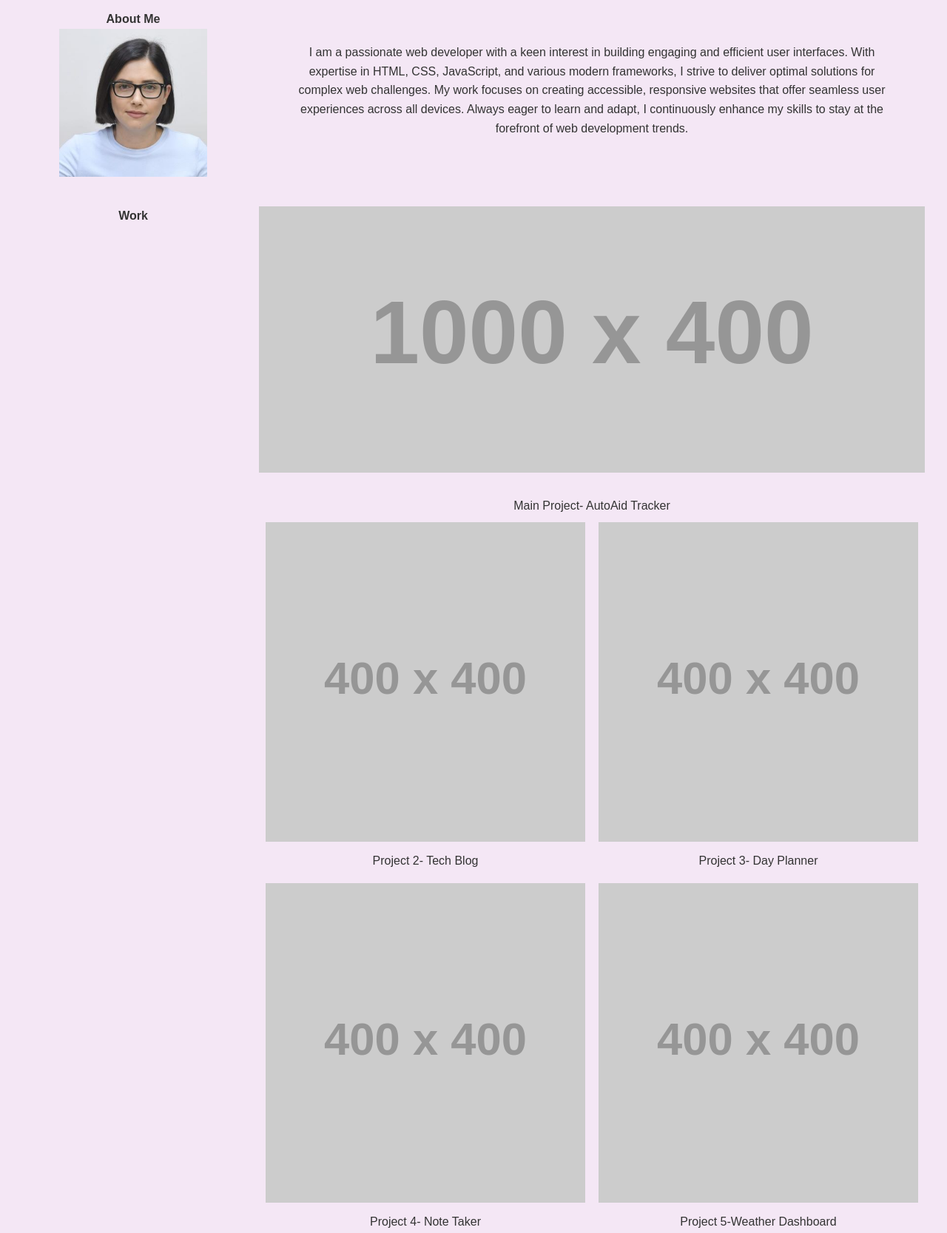
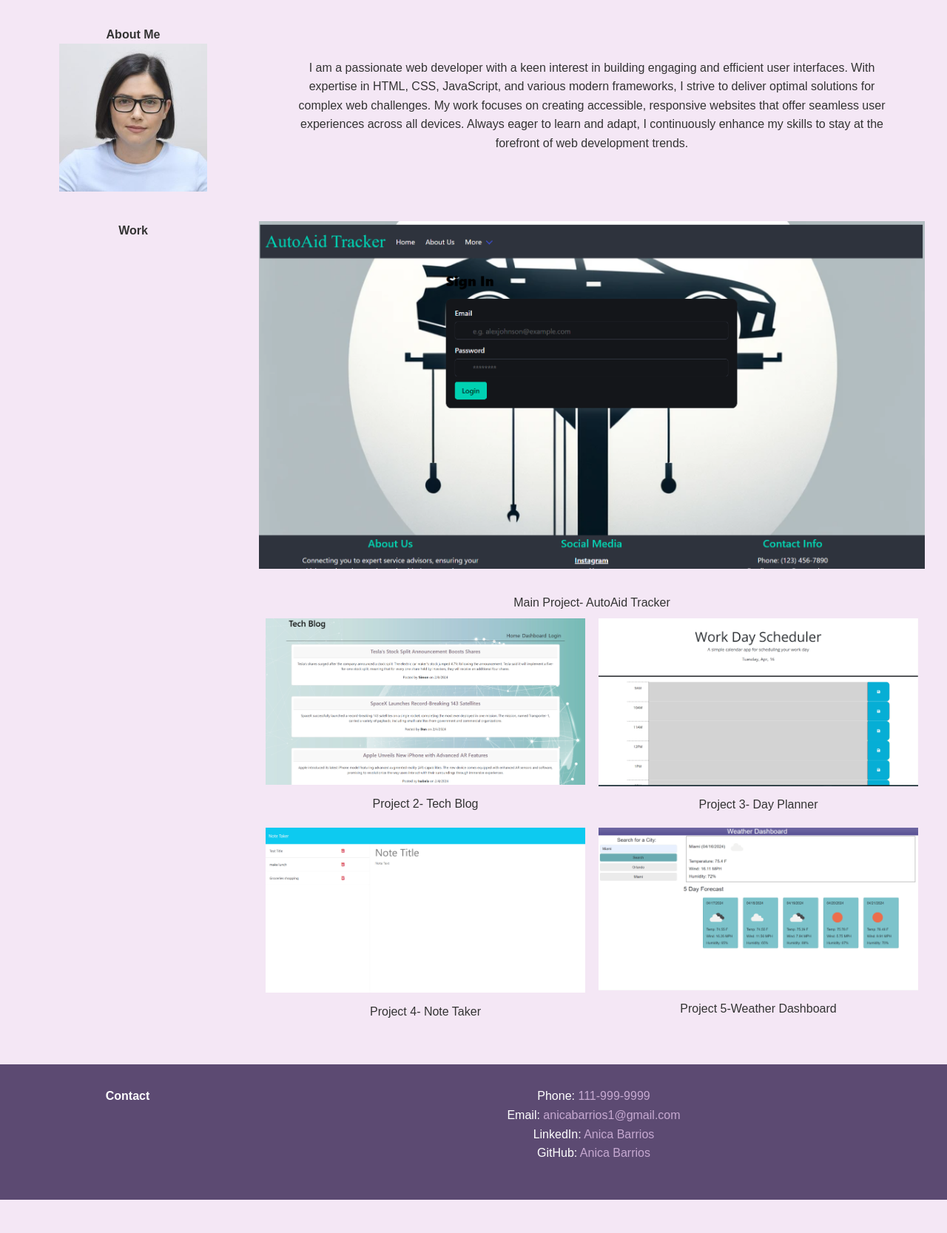
Before and after one commit to anicabarrios/Portfolio, a plain HTML site: page index.html in a window 1280 px wide. Shown: the part 604-2271 px from the top of the page at 74% size. After the commit the page ends 2226 px from the top, so only its background shows below. Drawn offline with Linux system fonts and the light colour scheme; placeholder pictures from the web are drawn by us.

Commit message:
updated hero image

```diff
--- a/assets/css/style.css
+++ b/assets/css/style.css
@@ -13,10 +13,10 @@ header {
 }
 
 h1 {
-   font-size: 150%;
+   font-size: 2rem;
 }
 
-h2{
+h2 {
     text-align: center;
 }
 
@@ -40,7 +40,6 @@ nav a {
 #hero img {
     width: 100%;
     height: 60vh;
-    display: block;
 }
 
 main {
@@ -51,7 +50,7 @@ main {
     text-align: center;
     padding-top: 5%;
     width: 90%;
-  }
+}
 
 .row {
     display: flex;
@@ -67,16 +66,16 @@ main {
 }
 
 .column-left {
-    flex: 1; /* Takes 1/4 of the space */
+    flex: 1;
 }
 
 .column-right {
-    flex: 3; /* Takes 3/4 of the space */
+    flex: 3;
 }
 
 #big-img img {
-    width: 100%; /* Full width of the column */
-    margin-bottom: 20px; /* Space between the big image and smaller images */
+    width: 100%;
+    margin-bottom: 20px;
 }
 
 .small-images {
@@ -87,7 +86,7 @@ main {
 }
 
 .small-images figure {
-    flex: 1 1 48%; /* Each figure takes up roughly half the width, adjusted for margin */
+    flex: 1 1 48%;
     margin: 1%;
     box-sizing: border-box;
 }
@@ -97,28 +96,26 @@ main {
     height: auto;
 }
 
-figure {
+figure, figcaption {
     text-align: center;
 }
 
 figcaption {
-    text-align: center;
     margin-top: 5px;
 }
 
 footer {
-    background-color: #5c4a72; /* Darker purple for contrast */
+    background-color: #5c4a72;
     color: white;
     text-align: center;
     padding: 20px 10px;
 }
 
 footer a {
-    color: #c6a9d1; /* Lighter pastel purple for links */
+    color: #c6a9d1;
     text-decoration: none;
 }
 
-/* Responsive Layout Adjustments */
 @media (max-width: 768px) {
     .row {
         flex-direction: column;
--- a/index.html
+++ b/index.html
@@ -22,7 +22,7 @@
     </header>
 
     <figure id="hero">
-        <img src="./assets/images/hero.webp" alt="Anica Barrios Hero Image">
+        <img src="./assets/images/hero.jpg" alt="Anica Barrios Hero Image">
     </figure>
 
     <main>
@@ -43,32 +43,32 @@
             <section class="column-right">
                 <figure id="big-img">
                     <a href="https://autoaid-tracker-2e1109042824.herokuapp.com/login">
-                        <img src="https://placehold.co/1000x400" alt="Main project">
+                        <img src="./assets/images/autoaid1.png" alt="Main project">
                     </a>
                     <figcaption> Main Project- AutoAid Tracker</figcaption>
                 </figure>
                 <div class="small-images">
                     <figure>
                         <a href="https://tech-blog-ab-23176522f867.herokuapp.com/">
-                            <img src="https://placehold.co/400x400" alt="Project 2">
+                            <img src="./assets/images/techblog.png" alt="Project 2">
                         </a>
                         <figcaption> Project 2- Tech Blog</figcaption>
                     </figure>
                                         <figure>
                         <a href="https://anicabarrios.github.io/Challenge5-Code-Day-Planner/">
-                            <img src="https://placehold.co/400x400" alt="Project 4">
+                            <img src="./assets/images/day.png" alt="Project 4">
                         </a>
                         <figcaption> Project 3- Day Planner</figcaption>
                     </figure>
                     <figure>
                         <a href="https://note-taker-anica-a74997e580e0.herokuapp.com/notes">
-                            <img src="https://placehold.co/400x400" alt="Project 5">
+                            <img src="./assets/images/note.png" alt="Project 5">
                         </a>
                         <figcaption> Project 4- Note Taker</figcaption>
                     </figure>
                     <figure>
                         <a href="https://anicabarrios.github.io/Weather-Dashboard/">
-                            <img src="https://placehold.co/400x400" alt="Project 3">
+                            <img src="./assets/images/weather.png" alt="Project 3">
                         </a>
                         <figcaption> Project 5-Weather Dashboard</figcaption>
                     </figure>
```
Also changed, not shown: assets/images/autoaid1.png (added), assets/images/day.png (added), assets/images/hero.jpg (added), assets/images/hero.webp (deleted), assets/images/note.png (added), assets/images/techblog.png (added), assets/images/weather.png (added).
